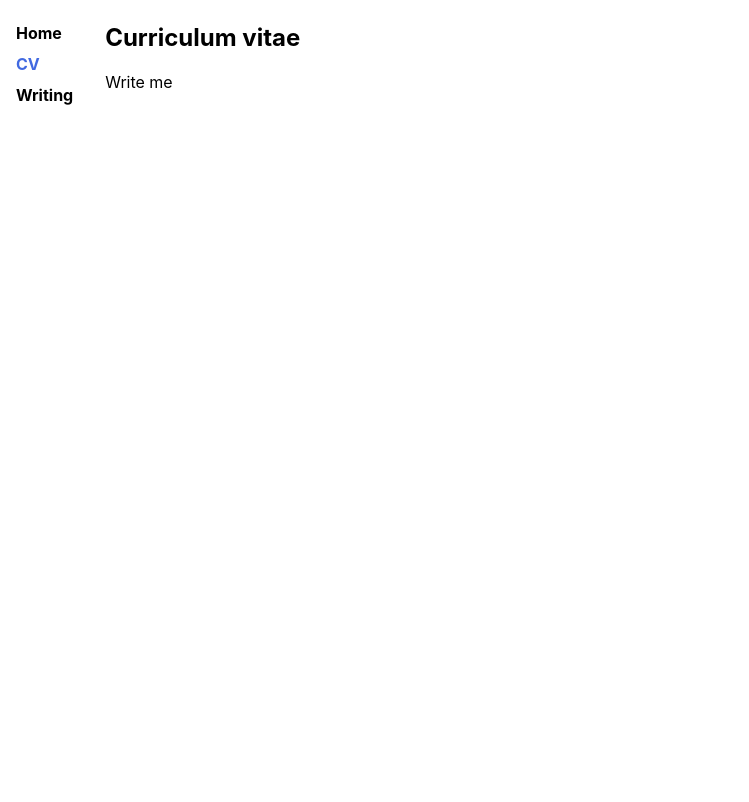
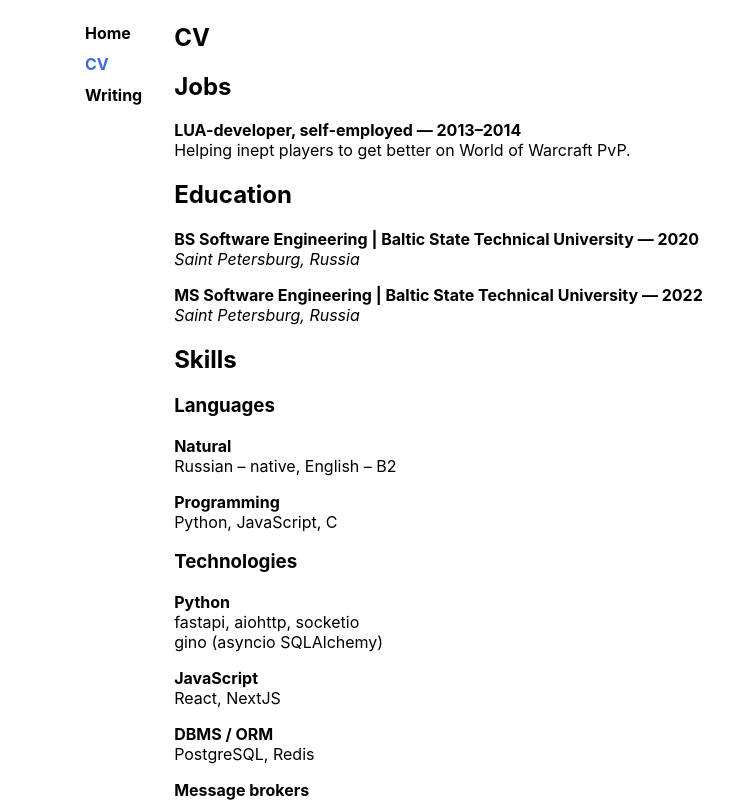
Before and after one commit to KzmnbrS/boris.wtf, a Next.js app: page /curriculum_vitae in a window 1280 px wide. Shown: the top 802 px of the page, without its empty margins (0-749 px from the left). Built offline with nearby package versions, Linux system fonts and the light colour scheme.

Commit message:
feat(global): Layout improvements and new content

```diff
--- a/components/Layout.jsx
+++ b/components/Layout.jsx
@@ -41,6 +41,47 @@ function Layout({ pathname, title = null, children }) {
         main {
           padding: 22.597px 15.981px;
           display: flex;
+          justify-content: center;
+        }
+
+        @media (min-width: 576px) {
+          nav {
+            flex: 0 0 100px;
+          }
+
+          article {
+            flex: 0 0 361.11px;
+          }
+        }
+
+        @media (min-width: 768px) {
+          nav {
+            flex: 0 0 100px;
+          }
+
+          article {
+            flex: 0 0 510.609px;
+          }
+        }
+
+        @media (min-width: 992px) {
+          nav {
+            flex: 0 0 100px;
+          }
+
+          article {
+            flex: 0 0 722.002px;
+          }
+        }
+
+        @media (min-width: 1200px) {
+          nav {
+            flex: 0 0 100px;
+          }
+
+          article {
+            flex: 0 0 1020.911px;
+          }
         }
 
         nav {
--- a/content/curriculum_vitae.md
+++ b/content/curriculum_vitae.md
@@ -1,2 +1,42 @@
-# Curriculum vitae
-Write me
+# CV
+## Jobs
+**LUA-developer, self-employed — 2013–2014**
+Helping inept players to get better on World of Warcraft PvP.
+
+## Education
+**BS Software Engineering | Baltic State Technical University — 2020**
+*Saint Petersburg, Russia*
+
+**MS Software Engineering | Baltic State Technical University — 2022**
+*Saint Petersburg, Russia*
+
+## Skills
+### Languages
+**Natural**
+Russian – native, English – B2
+
+**Programming**
+Python, JavaScript, C
+
+### Technologies
+**Python**
+fastapi, aiohttp, socketio
+gino (asyncio SQLAlchemy)
+
+**JavaScript**
+React, NextJS
+
+**DBMS / ORM**
+PostgreSQL, Redis
+
+**Message brokers**
+NSQ
+
+**Version control**
+git
+
+**Deployment**
+docker
+
+**Testing**
+behave, pytest
--- a/styles/globals.css
+++ b/styles/globals.css
@@ -1,9 +1,16 @@
 html,
 body {
+  overflow-x: hidden;
+  -ms-overflow-style: none;
+
   padding: 0;
   margin: 0;
   font-family: -apple-system, BlinkMacSystemFont, Segoe UI, Roboto, Oxygen,
     Ubuntu, Cantarell, Fira Sans, Droid Sans, Helvetica Neue, sans-serif;
+}
+
+html::-webkit-scrollbar {
+    display: none;
 }
 
 a {
@@ -11,10 +18,26 @@ a {
   text-decoration: none;
 }
 
+li:not(.active) > a:hover {
+    color: grey;
+}
+
 * {
   box-sizing: border-box;
 }
 
+article::-webkit-scrollbar {
+    display: none;
+}
+
+article a {
+  color: royalblue;
+}
+
+article a:hover {
+  text-decoration: underline;
+}
+
 article > h1:first-child {
-    margin-top: 0;
+  margin-top: 0;
 }
```
Also changed, not shown: content/about.md (+6 -1 lines), content/writing.md (+5 -1 lines).
